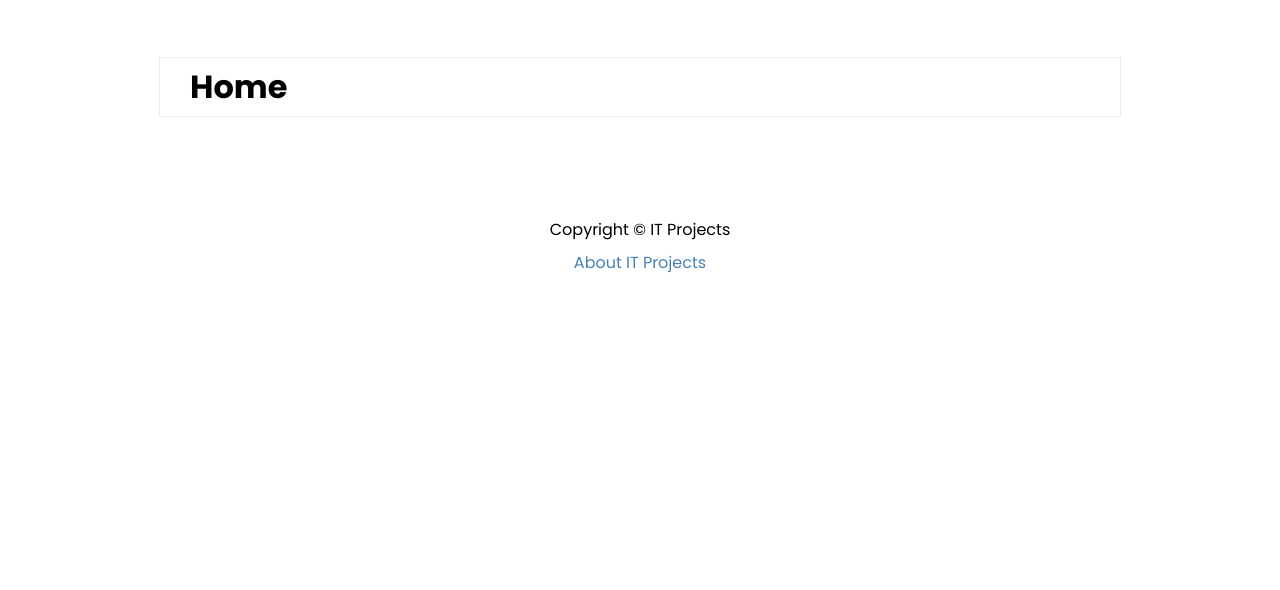
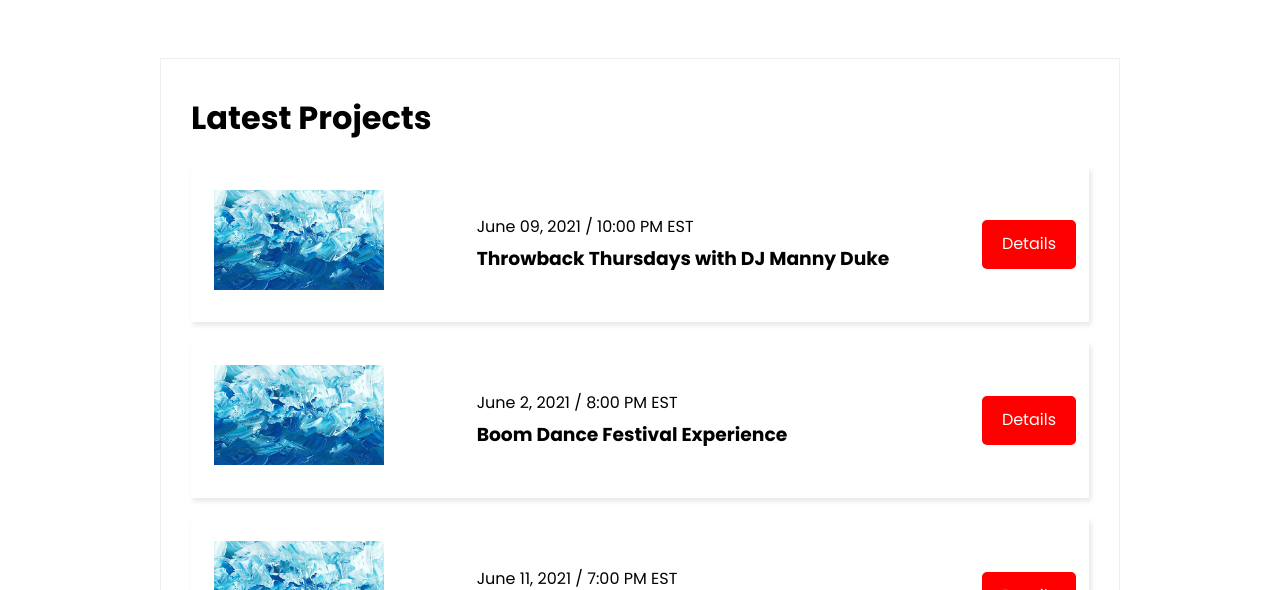
Before and after one commit to academmia/t4it-fe-2208, a Next.js app: page / in a window 1280 px wide. Shown: the part 362-952 px from the top of the page. Before the commit the page ends 800 px from the top, so only its background shows below. Built offline with nearby package versions, Linux system fonts and the light colour scheme; no server answers.

Commit message:
[t4it-fe-00006] home, projects mock data/api, ProjectItem component (#6)

```diff
--- a/components/core/header/Header.js
+++ b/components/core/header/Header.js
@@ -1,4 +1,4 @@
-import Link from 'next/Link'
+import Link from 'next/link'
 import styles from './Header.module.scss'
 
 const Header = () => {
--- a/components/core/layout/Layout.module.scss
+++ b/components/core/layout/Layout.module.scss
@@ -1,6 +1,6 @@
 .container {
     margin: 60px auto;
     max-width: 960px;
-    padding: 0 30px;
-    outline: 1px solid #eee;
+    padding: 30px;
+    border: 1px solid #eee;
   }
--- /dev/null
+++ b/components/projects/ProjectItem.js
@@ -0,0 +1,24 @@
+import Link from "next/link";
+import Image from "next/image";
+
+import styles from './ProjectItem.module.scss'
+
+const ProjectItem = ({ project }) => {
+  return (
+    <div className={styles.project}>
+        <div className={styles.img}>
+            <Image src={ !project.image ? project.image : '/images/project-default.jpg' } width={170} height={100}/>
+        </div>
+        <div className={styles.info}>
+          <span>{project.date} / {project.time}</span>
+          <h3>{project.name}</h3>
+        </div>
+        <div className={styles.link}>
+          <Link href={`/projects/${project.slug}`}>
+            <a className='btn'>Details</a>
+          </Link>
+        </div>
+    </div>
+  )
+}
+export default ProjectItem
--- /dev/null
+++ b/components/projects/ProjectItem.module.scss
@@ -0,0 +1,28 @@
+.project {
+    display: flex;
+    justify-content: space-between;
+    align-items: center;
+    margin: 20px 0;
+    padding: 13px;
+    box-shadow: 2px 3px 5px rgba(0, 0, 0, 0.1);
+  }
+
+  .img {
+    flex: 1;
+    margin: 10px;
+  }
+
+  .info {
+    flex: 2;
+  }
+
+  @media (max-width: 600px) {
+    .project {
+      flex-direction: column;
+      text-align: center;
+    }
+
+    .info {
+      margin-bottom: 20px;
+    }
+  }
--- /dev/null
+++ b/config/index.js
@@ -0,0 +1 @@
+export const API_URL = process.env.NEXT_PUBLIC_API_URL || "http://localhost:3000"
--- a/jsconfig.json
+++ b/jsconfig.json
@@ -3,7 +3,8 @@
         "baseUrl": ".",
         "paths": {
             "@/components/*": ["components/*"],
-            "@/styles/*": ["styles/*"]
+            "@/styles/*": ["styles/*"],
+            "@/config/*": ["config/*"]
         }
     }
 }
--- a/pages/api/hello.js
+++ /dev/null
@@ -1,5 +0,0 @@
-// Next.js API route support: https://nextjs.org/docs/api-routes/introduction
-
-export default function handler(req, res) {
-  res.status(200).json({ name: 'John Doe' })
-}
--- /dev/null
+++ b/pages/api/projects/[slug].js
@@ -0,0 +1,14 @@
+const { projects } = require('./data.json')
+
+export default function handler(req, res) {
+
+    const project = projects.filter(p => p.slug === req.query.slug);
+
+    if (req.method === 'GET') {
+        res.status(200).json(project)
+
+    } else {
+        res.setHeader('Allow', ['GET'])
+        res.status(405).json({message: `Method ${req.method} not allowed`})
+    }
+  }
--- /dev/null
+++ b/pages/api/projects/data.json
@@ -0,0 +1,76 @@
+{
+  "projects": [
+    {
+      "id": "1",
+      "name": "Throwback Thursdays with DJ Manny Duke",
+      "slug": "throwback-thursdays-with-dj-manny-duke",
+      "venue": "Horizon Club",
+      "address": "919 3rd Ave New York, New York(NY), 10022",
+      "performers": "DJ Manny Duke",
+      "date": "June 09, 2021",
+      "time": "10:00 PM EST",
+      "description": "Featuring deep cuts, party anthems and remixes nostalgic songs from two of the best decades of music with the very best music from the 90's and 2000's",
+      "image": "/images/sample/event1.jpg"
+    },
+    {
+      "id": "2",
+      "name": "Boom Dance Festival Experience",
+      "slug": "boom-dance-festival-experience",
+      "venue": "Blackjacks",
+      "address": "966 Lexington Ave New York, New York(NY), 10021",
+      "performers": "DJ LUCK & MC NEAT, NICKY BLACKMARKET, DJ NICKY BLACKMARKET, RATPACK",
+      "date": "June 2, 2021",
+      "time": "8:00 PM EST",
+      "description": "It's looking more and more like we will be seeing events return in the summer! To celebrate this we are arranging a festival experience to say good bye to lock down! We will also be celebrating the fact Zoom Dance is one year old!",
+      "image": "/images/sample/event2.jpg"
+    },
+    {
+      "id": "3",
+      "name": "Encore Night Boat Party",
+      "slug": "encore-night-boat-party",
+      "venue": "Encore",
+      "address": "675 Water St New York, New York(NY), 10002",
+      "performers": "Bad Boy Bill",
+      "date": "June 11, 2021",
+      "time": "7:00 PM EST",
+      "description": "Who is ready to party? I mean in the middle of the water, a boat with good music and drinks. If thats you then you have made it to the right place.",
+      "image": "/images/sample/event3.jpg"
+    },
+    {
+      "id": "4",
+      "name": "Jam Concert Live",
+      "slug": "jam-concert-live",
+      "venue": "Club Ozone",
+      "address": "70 W 115th St New York, New York(NY), 10026",
+      "performers": "DJ RNB",
+      "date": "June 20, 2021",
+      "time": "10:00 PM EST",
+      "description": "The most diverse dj on the east coast, DJ RNB team up once again to bring you the next installment in the high energy, Jam Concert Live series!",
+      "image": "/images/sample/event4.jpg"
+    },
+    {
+      "id": "5",
+      "name": "UnMute Rock Festival",
+      "slug": "unmute-rock-festival",
+      "venue": "Studio 54",
+      "address": "55 La Salle St #12K New York, New York(NY), 10027",
+      "performers": "Big Wednesday, Black Pyre, Calling Apollo",
+      "date": "June 30, 2021",
+      "time": "8:00 PM EST",
+      "description": "With bands from around the UK ready to send the roof into orbit, get ready for the loudest Welsh festival: the inaugural UnMute 2021.",
+      "image": "/images/sample/event5.jpg"
+    },
+    {
+      "id": "6",
+      "name": "Soul Kitchen Party",
+      "slug": "soul-kitchen-party",
+      "venue": "Onyx Club",
+      "address": "60 Gramercy Park N #2 New York, New York(NY), 10010",
+      "performers": "A-Trak, Nightmares on Wax, Rakim, Jay Electronica",
+      "date": "July 2, 2021",
+      "time": "8:00 PM EST",
+      "description": "Dope party which features Hip Hop legends, emerging artists and world-class turntablists",
+      "image": "/images/sample/event6.jpg"
+    }
+  ]
+}
--- /dev/null
+++ b/pages/api/projects/index.js
@@ -0,0 +1,12 @@
+// Next.js API route support: https://nextjs.org/docs/api-routes/introduction
+const { projects } = require('./data.json')
+
+export default function handler(req, res) {
+    if (req.method === 'GET') {
+        res.status(200).json(projects)
+
+    } else {
+        res.setHeader('Allow', ['GET'])
+        res.status(405).json({message: `Method ${req.method} not allowed`})
+    }
+  }
--- a/pages/index.js
+++ b/pages/index.js
@@ -1,10 +1,35 @@
 import Layout from "../components/core/layout/Layout";
+import { API_URL } from "@/config/index"
+import ProjectItem from "@/components/projects/ProjectItem";
+import Link from "next/link";
 
-
-export default function HomePage() {
+export default function HomePage({ projects }) {
   return (
     <Layout>
-      <h1>Home</h1>
+      <h1>Latest Projects</h1>
+      { projects.length === 0 && <h3>No projects...</h3> }
+      { projects.map( p => (
+        <ProjectItem key={p.id} project={p}/>
+      ) ) }
+      {
+        projects.length > 0 && (
+          <Link href="/projects">
+            <a className="btn-secondary">More projects...</a>
+          </Link>
+        )
+      }
     </Layout>
   );
 }
+
+export async function getStaticProps() {
+  const res = await fetch(`${API_URL}/api/projects`);
+  const projects = await res.json();
+
+  return {
+    props: {
+      projects: projects.slice(0, 3)
+    },
+    revalidate: 1
+  }
+}
```
Also changed, not shown: pages/projects/index.js (+23 -4 lines), public/images/project-default.jpg (added).
